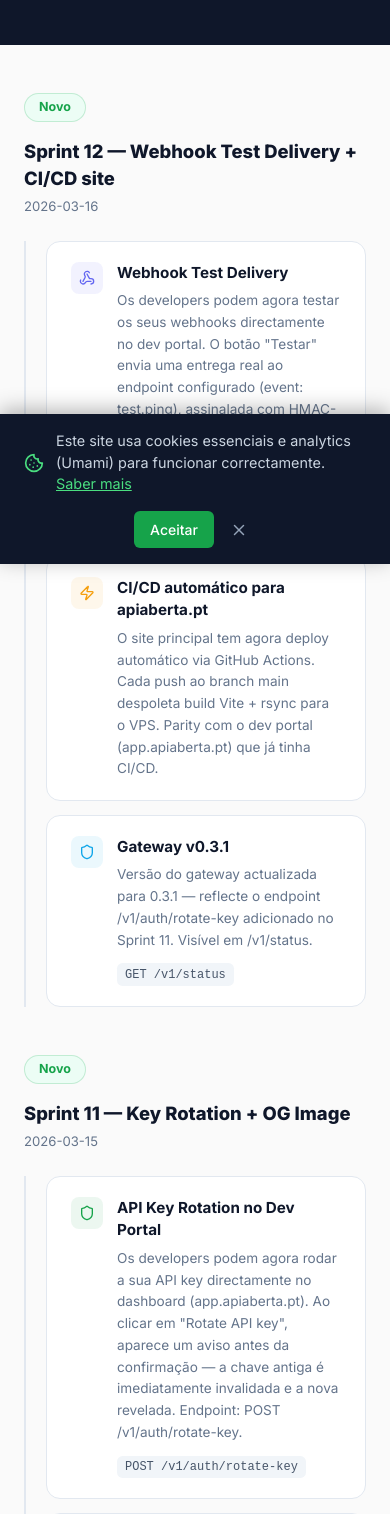
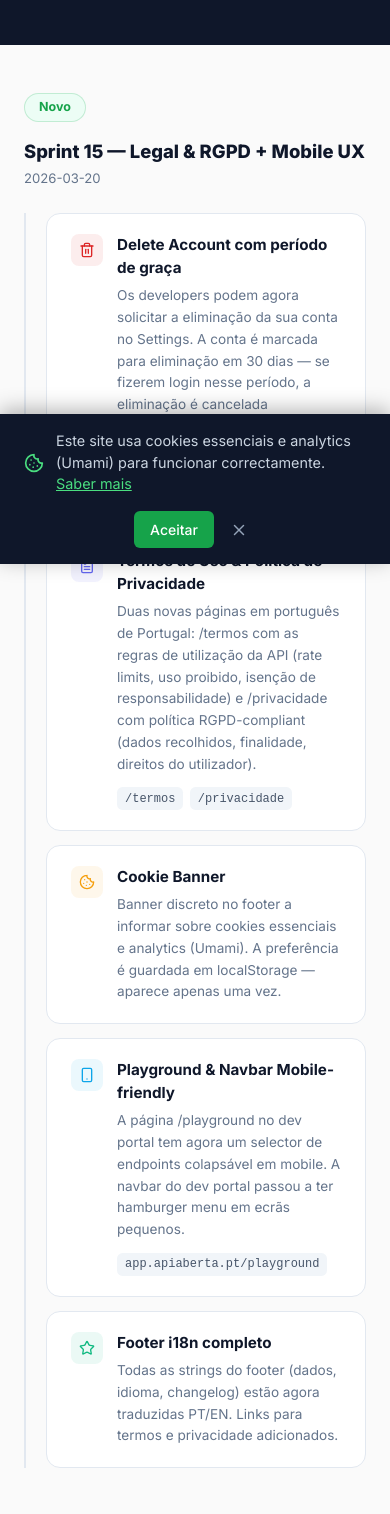
Before and after one commit to apiaberta/apiaberta.pt, a React (Vite) app: page /changelog in a window 390 px wide. Shown: the part 280-1794 px from the top of the page. Built offline with nearby package versions, Linux system fonts and the light colour scheme.

Commit message:
changelog: Sprint 15 — Legal & RGPD + Mobile UX

```diff
--- a/src/pages/Changelog.jsx
+++ b/src/pages/Changelog.jsx
@@ -1,7 +1,51 @@
 import { Link } from 'react-router-dom'
-import { ArrowLeft, GitCommit, Star, Shield, Zap, Database, ShieldAlert, BarChart2, TrendingUp, Webhook, Code, MapPin } from 'lucide-react'
+import { ArrowLeft, GitCommit, Star, Shield, Zap, Database, ShieldAlert, BarChart2, TrendingUp, Webhook, Code, MapPin, FileText, Cookie, Trash2, Smartphone } from 'lucide-react'
 
 const RELEASES = [
+  {
+    date: '2026-03-20',
+    version: 'Sprint 15 — Legal & RGPD + Mobile UX',
+    tag: 'Novo',
+    tagColor: '#16A34A',
+    tagBg: '#ECFDF5',
+    items: [
+      {
+        icon: Trash2,
+        color: '#DC2626',
+        title: 'Delete Account com período de graça',
+        desc: 'Os developers podem agora solicitar a eliminação da sua conta no Settings. A conta é marcada para eliminação em 30 dias — se fizerem login nesse período, a eliminação é cancelada automaticamente. Cumpre RGPD art. 17 (direito ao esquecimento).',
+        endpoints: ['DELETE /v1/auth/account']
+      },
+      {
+        icon: FileText,
+        color: '#6366F1',
+        title: 'Termos de Uso & Política de Privacidade',
+        desc: 'Duas novas páginas em português de Portugal: /termos com as regras de utilização da API (rate limits, uso proibido, isenção de responsabilidade) e /privacidade com política RGPD-compliant (dados recolhidos, finalidade, direitos do utilizador).',
+        endpoints: ['/termos', '/privacidade']
+      },
+      {
+        icon: Cookie,
+        color: '#F59E0B',
+        title: 'Cookie Banner',
+        desc: 'Banner discreto no footer a informar sobre cookies essenciais e analytics (Umami). A preferência é guardada em localStorage — aparece apenas uma vez.',
+        endpoints: []
+      },
+      {
+        icon: Smartphone,
+        color: '#0EA5E9',
+        title: 'Playground & Navbar Mobile-friendly',
+        desc: 'A página /playground no dev portal tem agora um selector de endpoints colapsável em mobile. A navbar do dev portal passou a ter hamburger menu em ecrãs pequenos.',
+        endpoints: ['app.apiaberta.pt/playground']
+      },
+      {
+        icon: Star,
+        color: '#10B981',
+        title: 'Footer i18n completo',
+        desc: 'Todas as strings do footer (dados, idioma, changelog) estão agora traduzidas PT/EN. Links para termos e privacidade adicionados.',
+        endpoints: []
+      }
+    ]
+  },
   {
     date: '2026-03-16',
     version: 'Sprint 12 — Webhook Test Delivery + CI/CD site',
```
